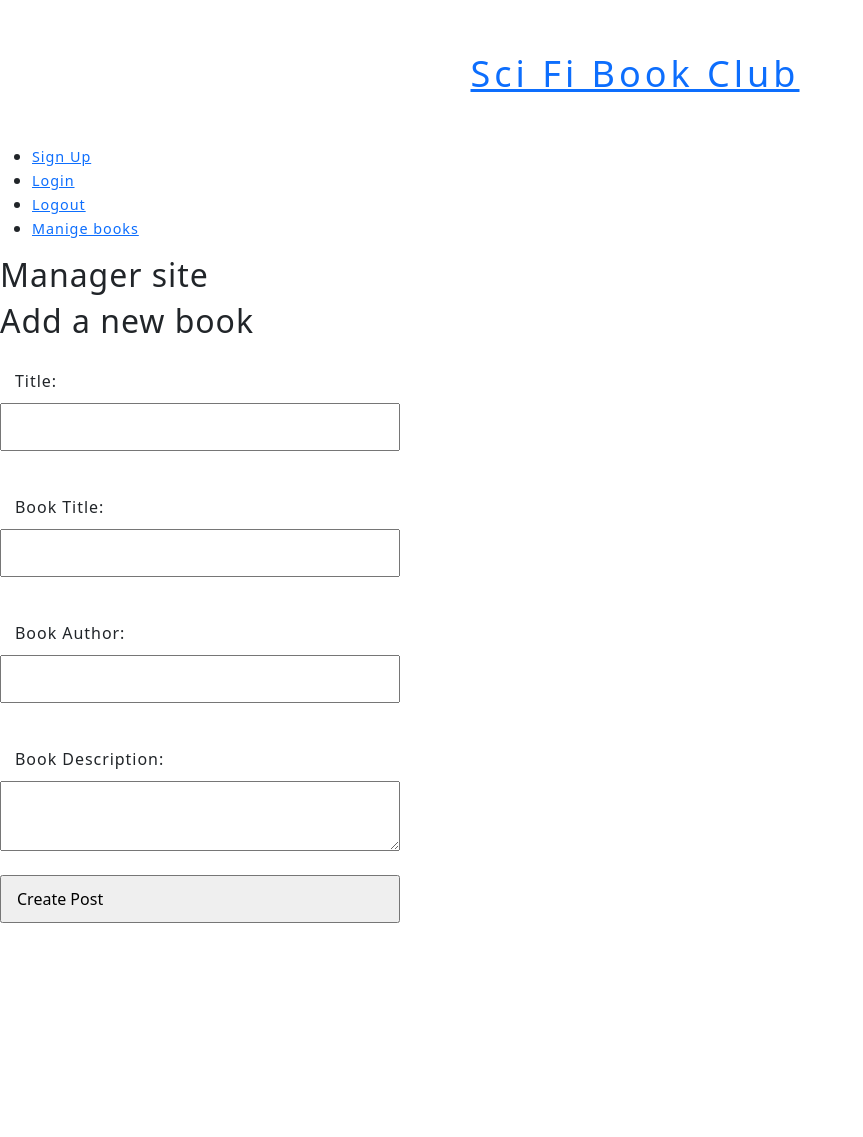
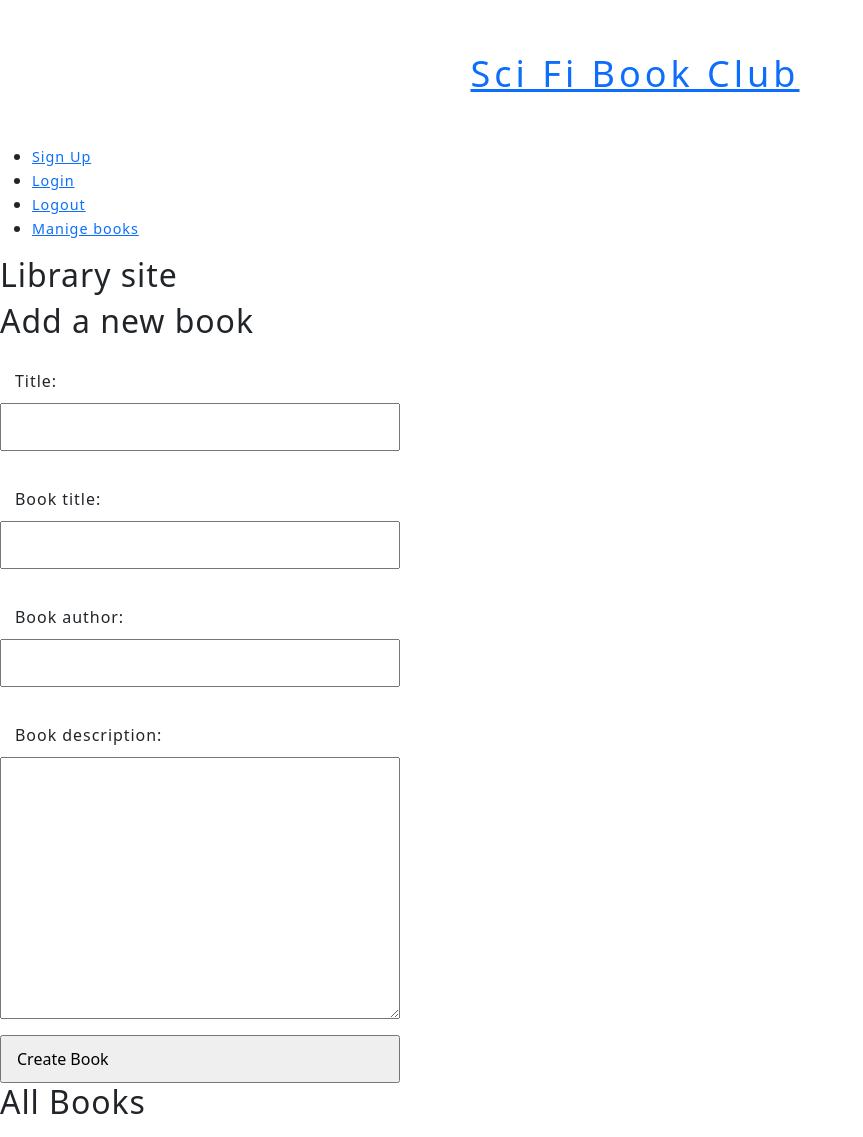
Before and after one commit to LinnSilver/scifi-book-club-pj4, a Django app: page /manager/ in a window 1280 px wide. Shown: the whole page, without its empty margins (0-863 px from the left). Before the commit the page ends 923 px from the top, so only its background shows below. Run offline with Django 3.2, Linux system fonts and the light colour scheme; the visitor is signed in with stand-in values (Sample User, id 1); data that the repository does not hold is empty; some web fonts are replaced.

Commit message:
Add update_book.html and CRDU funktionality to all books on manager.html

```diff
--- a/book_club/forms.py
+++ b/book_club/forms.py
@@ -1,6 +1,7 @@
 from django import forms
 from django.contrib.auth.forms import UserCreationForm
 from django.contrib.auth.models import User
+from .models import Book
 
 
 class SignUpForm(UserCreationForm):
@@ -9,3 +10,9 @@ class SignUpForm(UserCreationForm):
     class Meta:
         model = User
         fields = ('username', 'email', 'password1', 'password2')
+
+
+class BookForm(forms.ModelForm):
+    class Meta:
+        model = Book
+        fields = ['title', 'book_title', 'book_author', 'book_description']
--- a/book_club/views.py
+++ b/book_club/views.py
@@ -9,7 +9,7 @@ from django.contrib import messages
 from django.contrib.auth import logout
 from .models import Book
 from django.contrib.auth.decorators import user_passes_test
-
+from .forms import BookForm
 
 
 def index(request):
@@ -23,6 +23,26 @@ def book_detail(request, book_id):
     page_title = "Book club"
     book = get_object_or_404(Book, id=book_id)
     return render(request, 'book_detail.html', {'book': book, 'page_title': page_title})
+
+
+def update_book(request, book_id):
+    book = get_object_or_404(Book, id=book_id)
+
+    if request.method == 'POST':
+        form = BookForm(request.POST, instance=book)
+        if form.is_valid():
+            form.save()
+            return redirect('manager')
+    else:
+        form = BookForm(instance=book)
+
+    return render(request, 'update_book.html', {'form': form, 'book': book})
+
+
+def delete_book(request, book_id):
+    book = get_object_or_404(Book, id=book_id)
+    book.delete()
+    return redirect('index')
 
 
 def signup(request):
@@ -61,11 +81,11 @@ class UserLoginView(LoginView):
 
         if user is not None:
             login(request, user)
-            # Redirect to a success page or do something else
-            return super().form_valid(self.get_form())  # If you want to redirect to the success_url
+            # Return an success message and redirect page to success_url
+            return super().form_valid(self.get_form())  # Redirect to the success_url
         else:
-            # Return an invalid login error message or redirect back to the login page with an error message
-            return super().form_invalid(self.get_form())  # If you want to redirect back to the login page
+            # Return an invalid login error message and redirect back to the login page with an error message
+            return super().form_invalid(self.get_form())  # Redirect back to the login page
 
 
 def logout_view(request):
@@ -76,7 +96,16 @@ def logout_view(request):
 @permission_required('app_name.permission_name', login_url='/login/')
 def manager(request):
     page_title = "Manage book"
-    return render(request, 'manager.html', {'page_title': page_title})
+    books = Book.objects.order_by('created_on')  # Retrieve all books from the database
+    form = BookForm()  # Create an instance of the BookForm
+
+    if request.method == 'POST':
+        form = BookForm(request.POST)
+        if form.is_valid():
+            form.save()
+            return redirect('manager')
+
+    return render(request, 'manager.html', {'page_title': page_title, 'books': books, 'form': form})
 
 
 # checks whether a user has the Superuser status
--- a/scifi_book_club/urls.py
+++ b/scifi_book_club/urls.py
@@ -29,5 +29,7 @@ urlpatterns = [
     path('logout/', views.logout_view, name='logout'),
     path('manager/', views.manager, name='manager'),
     path('book/<int:book_id>/', views.book_detail, name='book_detail'),
+    path('book/update/<int:book_id>/', views.update_book, name='update_book'),
+    path('book/delete/<int:book_id>/', views.delete_book, name='delete_book'),
 
 ]
--- a/templates/index.html
+++ b/templates/index.html
@@ -34,7 +34,7 @@
                     <h2>{{ book.title }}</h2>
                     <p>Title:{{book.book_title}}</p>
                     <p>Author: {{ book.book_author }}</p>
-                    <!-- Add more fields -->
+                    <!-- ... -->
                 </a>
               {% empty %}
                 <p>No books available.</p>
--- a/templates/manager.html
+++ b/templates/manager.html
@@ -4,31 +4,27 @@
 
 <div class="hero">
   <section class="backgroundbox">
+    <div>
+      <h2>Library site</h2>
 
-      <div>
-        <h2>Manager site</h2>
-
-        <!--Input field-->
+      <!-- Add a new book form -->
       <h2>Add a new book</h2>
       <form method="POST" action="{% url 'manager' %}">
         {% csrf_token %}
-            <label for="title">Title:</label>
-            <input type="text" name="title" required>
-            <br>
-            <label for="book_title">Book Title:</label>
-            <input type="text" name="book_title" required>
-            <br>
-            <label for="book_author">Book Author:</label>
-            <input type="text" name="book_author" required>
-            <br>
-            <label for="book_description">Book Description:</label>
-            <textarea name="book_description" required></textarea>
-            <br>
-            <input type="submit" value="Create Post">
+        {{ form.as_p }}
+        <input type="submit" value="Create Book">
       </form>
 
+      <!-- List all books -->
+      <h2>All Books</h2>
+      <ul>
+        {% for book in books %}
+        <li>
+          <a href="{% url 'update_book' book.id %}">{{ book.title }} - {{ book.book_title }}</a>
+        </li>
+        {% endfor %}
+      </ul>
     </div>
-
   </section>
 </div>
 
```
Also changed, not shown: templates/update_book.html (added, +12 -0 lines). Lines whose indentation alone changed are shown as unchanged.
